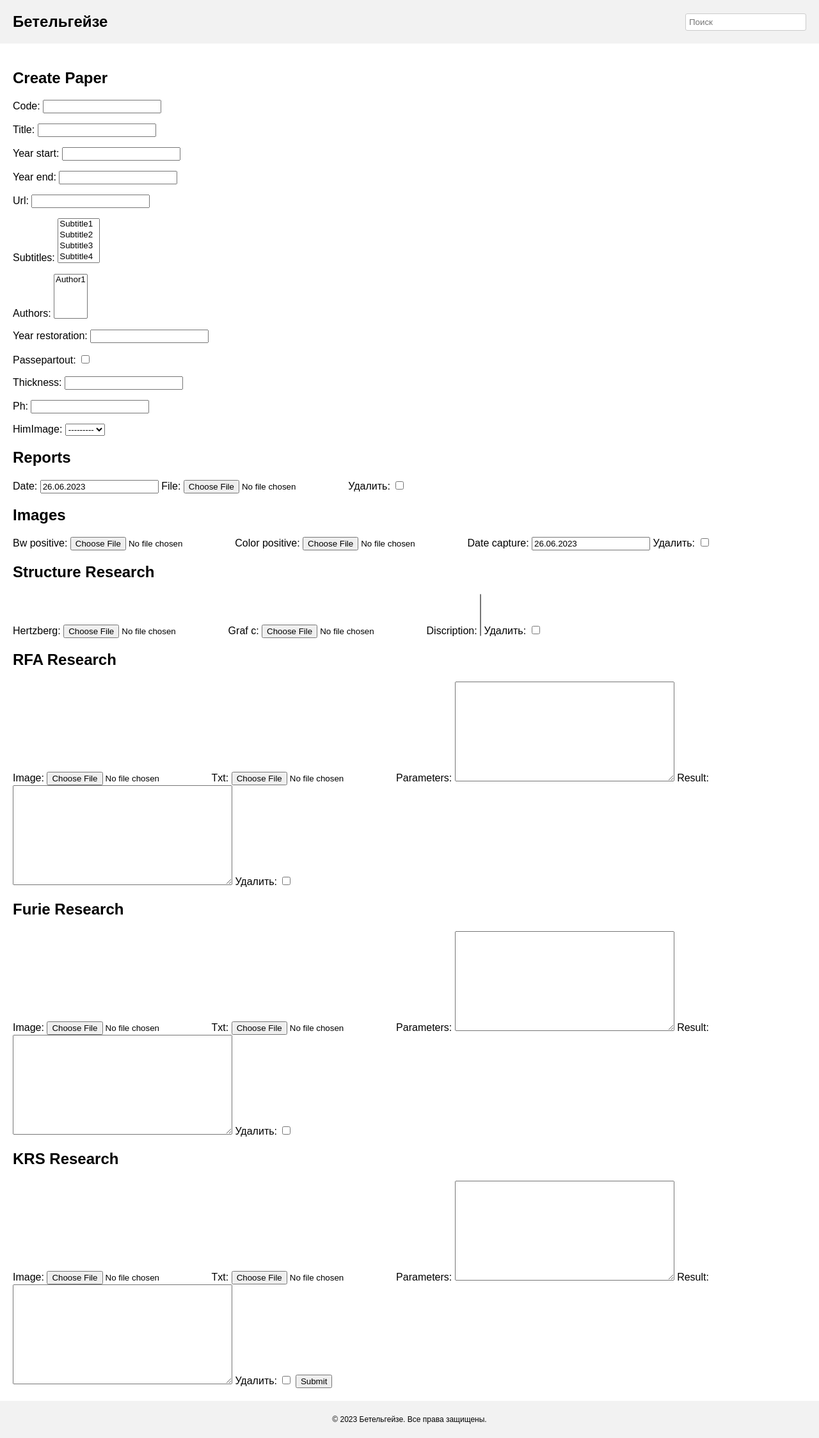
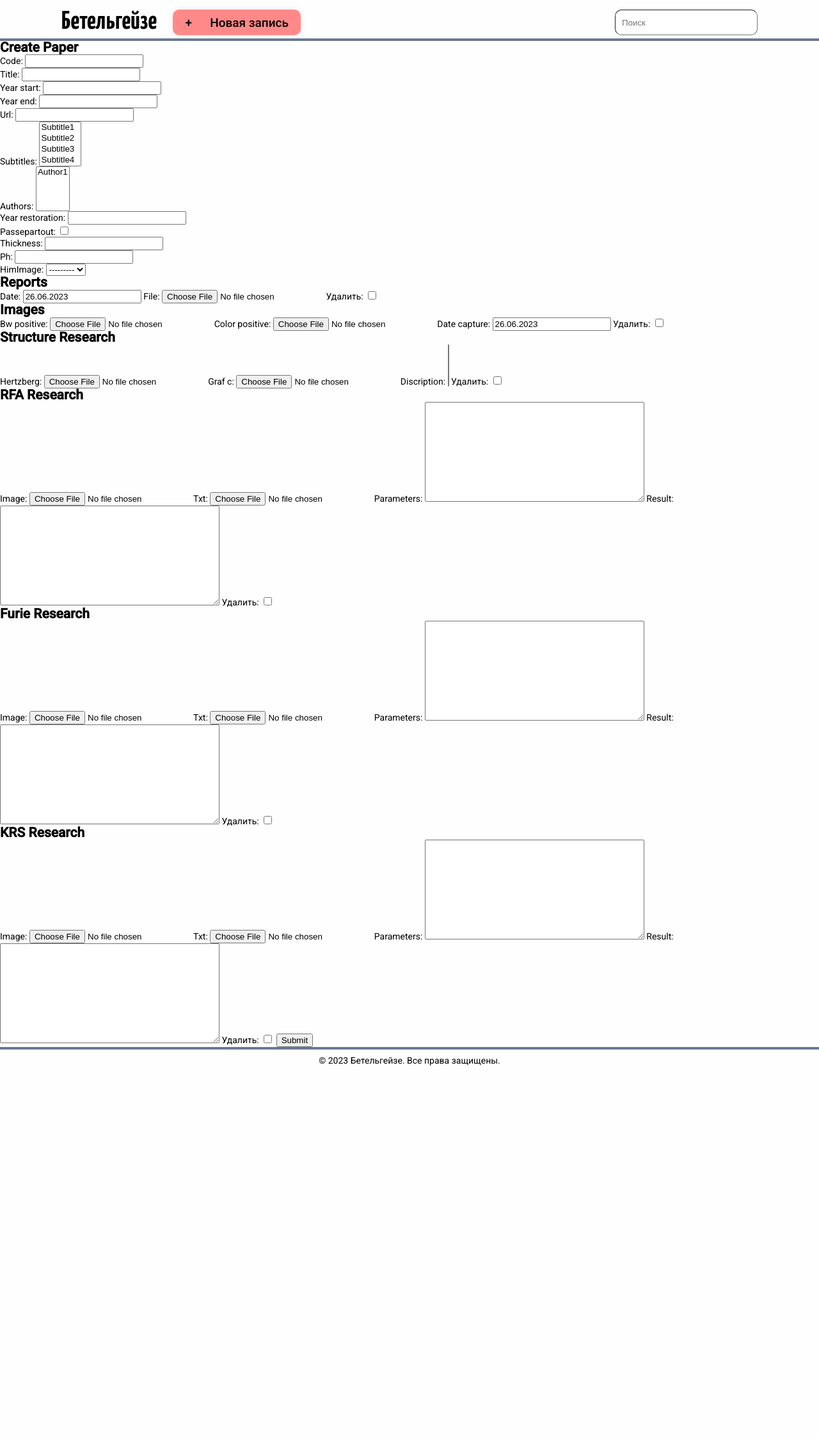
Before and after one commit to dedmamn/python, a Django app: page /addPaper in a window 1280 px wide. Shown: the whole page at 64% size. After the commit the page ends 1665 px from the top, so only its background shows below. Run offline with Django 4.2, Linux system fonts and the light colour scheme; data comes from the database, SQL or seed files in the repository; both versions use the stored data as it was after the commit; data that the repository does not hold is empty.

Commit message:
index page style change

```diff
--- a/betelgeuse/paper/models.py
+++ b/betelgeuse/paper/models.py
@@ -48,6 +48,14 @@ class Paper(models.Model):
 
     def get_subtitles_as_string(self):
         return ", ".join([subtitle.name for subtitle in self.subtitles.all()])
+
+    def get_authors_as_string(self):
+        return ", ".join([author.name for author in self.authors.all()])
+
+    def get_years_as_string(self):
+        year_start = str(self.year_start) if self.year_start is not None else ""
+        year_end = str(self.year_end) if self.year_end is not None else ""
+        return " - ".join([year_start, year_end])
 
 
 class Image(models.Model):
--- a/betelgeuse/paper/static/paper/css/style.css
+++ b/betelgeuse/paper/static/paper/css/style.css
@@ -1,94 +1,201 @@
-body {
-    margin: 0;
-    padding: 0;
-    font-family: Arial, sans-serif;
+html {
+    box-sizing: border-box;
 }
 
-header {
-    background-color: #f2f2f2;
-    padding: 20px;
-    display: flex;
-    align-items: center;
-    justify-content: space-between;
+*,
+*::after,
+*::before {
+    box-sizing: inherit;
 }
 
-header h1 {
-    margin: 0;
-    font-size: 24px;
-}
-
-header input[type="text"] {
-    padding: 5px;
-    border: 1px solid #ccc;
-    border-radius: 3px;
-}
-
-.content {
-    padding: 20px;
-}
-
-footer {
-    background-color: #f2f2f2;
-    padding: 10px;
-    text-align: center;
-    font-size: 12px;
-}
-
-.card_container {
-    display: flex;
-    flex-wrap: wrap;
-    flex-direction: row;
-}
-
-
-/* Стили карточки */
-.card {
-    max-width: 200px;
-    max-height: 200px;
-    border-radius: 10px;
-    background-color: #f1f1f1;
-    padding: 8px 30px 20px 30px;
-    margin: 10px;
-    width: auto;
-}
-
-.title {
-    font-size: 24px;
-}
-
-.codeKP {
-    font-size: 16px;
-    color: gray;
-}
-
-.subtitle {
-    font-size: 14px;
-    margin-top: 10px;
-    display: flex;
-    flex-wrap: wrap;
-}
-
-
-.link {
-    display: block;
-    margin-top: 10px;
-    text-decoration: none;
-    color: blue;
-}
-
-.image {
-    margin-top: 10px;
+img {
     max-width: 100%;
     height: auto;
 }
 
-.button {
+a {
+    color: inherit;
+    text-decoration: none;
+}
+
+ul,
+ol {
+    list-style: none;
+}
+
+h1,
+h2,
+h3,
+h4,
+p,
+ul,
+ol,
+figure {
+    padding: 0;
+    margin: 0;
+}
+
+section {
+    padding: 0, 50px;
+}
+
+button {
+    cursor: pointer;
+}
+
+body {
+    margin: 0;
+    width: 100vw;
+    min-height: 100vh;
+    font-family: Roboto, sans-serif;
+    background-color: #FFFEFE;
+    ;
+    font-size: 14px;
+    font-weight: 400;
+    color: black;
+    line-height: 1;
+    overflow-x: hidden;
+}
+
+.header__h-flexbox {
+    border-bottom: 4px solid rgb(106, 122, 149);
+    padding: 15px 7.5% 5px;
+    display: flex;
+    justify-content: space-between;
+}
+
+.h-flexbox__tb {
+    display: flex;
+}
+
+.title {
+    font-family: 'Yanone Kaffeesatz', sans-serif;
+    font-size: 40px;
+    margin-right: 25px;
+}
+
+.new-card-btn {
+    width: 200px;
+    height: 40px;
+    background-color: rgb(255, 137, 137);
+    border: none;
+    border-radius: 10px;
+    box-shadow: rgba(3, 3, 3, 0.1) 0px 0px 10px;
+    font-family: 'Roboto', sans-serif;
+    font-weight: 500;
+    font-size: 19px;
+    white-space: pre-wrap;
+}
+
+.search {
+    width: 223px;
+    border-radius: 10px;
+    border-width: 1px;
+    padding: 0 10px;
+}
+
+.main {
+    background-color: #D3D3D3;
+    padding-top: 40px;
+    padding-bottom: 30px;
+}
+
+
+.gallery__list {
+    display: grid;
+    justify-content: center;
+    grid-template-columns: 245px 245px 245px 245px 245px;
+    gap: 20px;
+}
+
+.list__card {
+    width: 245px;
+    height: 304px;
+    background-color: rgb(255, 255, 255);
+    box-shadow: rgba(3, 3, 3, 0.1) 0px 2px 10px;
+    border-radius: 10px;
+}
+
+.card__info {
+    padding: 10px 20px;
+}
+
+.card__id-and-btn {
+    display: flex;
+    justify-content: space-between;
+    margin-bottom: 15px;
+    align-items: end;
+}
+
+.card__id {
+    display: inline;
+    background-color: #FF8989;
+    border-radius: 5px;
+    padding: 2px 7px;
+}
+
+.card__btn {
+    display: inline;
+}
+
+.card__redact {
+    border: none;
+    width: 28px;
+    height: 28px;
+    background-image: url(../images/pen.svg);
+    background-size: cover;
+}
+
+.card__title {
+    font-size: 24px;
+    font-weight: 500;
+    margin-bottom: 10px;
+}
+
+.card__description {
+    margin-bottom: 10px;
+}
+
+.card__author-and-date {
+    display: flex;
+    justify-content: space-between;
+    font-size: 12px;
+    color: #6a7a95;
+}
+
+.card__container-img {
+    border-radius: 10px;
+    max-width: 100%;
+    max-height: 156px;
+    overflow-y: scroll;
+    overflow-x: hidden;
+    scrollbar-width: thin;
+    scrollbar-color: transparent transparent;
+}
+
+.card__container-img::-webkit-scrollbar {
+    width: 5px;
+}
+
+.card__container-img::-webkit-scrollbar-track {
+    background-color: transparent;
+}
+
+.card__container-img::-webkit-scrollbar-thumb {
+    background-color: #FF8989;
+    border-radius: 3px;
+}
+
+.card__img {
     display: block;
-    margin-top: 10px;
-    padding: 8px 16px;
-    background-color: blue;
-    color: white;
-    text-decoration: none;
-    text-align: center;
-    border-radius: 4px;
+    max-width: 100%;
+    height: auto;
 }
+
+.footer {
+    display: flex;
+    justify-content: center;
+    border-top: 4px solid rgb(106, 122, 149);
+    height: 40px;
+    padding-top: 10px;
+}
--- a/betelgeuse/paper/templates/paper/base.html
+++ b/betelgeuse/paper/templates/paper/base.html
@@ -1,24 +1,34 @@
 <!-- templates/base.html -->
 {% load static %}
 <!DOCTYPE html>
-<html>
+<html lang="ru">
 <head>
-    <title>Бетельгейзе - {% block title %}{% endblock %}</title>
+    <meta charset="UTF-8">
+    <meta http-equiv="X-UA-Compatible" content="IE=edge">
+    <meta name="viewport" content="width=device-width, initial-scale=1.0">
+    <title>Бетельгейзе</title>
     <link type="text/css" rel="stylesheet" href="{% static 'paper/css/style.css' %}">
+    <link rel="preconnect" href="https://fonts.googleapis.com">
+    <link rel="preconnect" href="https://fonts.gstatic.com" crossorigin>
+    <link href="https://fonts.googleapis.com/css2?family=Yanone+Kaffeesatz:wght@700&display=swap" rel="stylesheet">
+    <link href="https://fonts.googleapis.com/css2?family=Roboto:ital,wght@0,400;0,500;1,400&display=swap" rel="stylesheet">
 </head>
 <body>
-    <header>
-        <h1>Бетельгейзе</h1>
-        <input type="text" placeholder="Поиск">
+    <header class="header">
+        <div class="header__h-flexbox">
+            <div class="h-flexbox__tb">
+                <h1 class="title">Бетельгейзе</h1>
+                <button class="new-card-btn">+      Новая запись</button>
+            </div>
+            <input class="search" type="search" name="" id="" placeholder="Поиск ">
+        </div>
     </header>
 
-    <div class="content">
-        {% block content %}
-        {% endblock %}
-    </div>
+    {% block content %}
+    {% endblock %}
 
-    <footer>
-        <p>© 2023 Бетельгейзе. Все права защищены.</p>
+    <footer class="footer">
+        <p class="footer__text"> &#169 2023 Бетельгейзе. Все права защищены.</p>
     </footer>
 </body>
 </html>
```
Also changed, not shown: betelgeuse/paper/templates/paper/index.html (+27 -18 lines), betelgeuse/db.sqlite3, betelgeuse/paper/static/paper/images/pen.svg (added).
